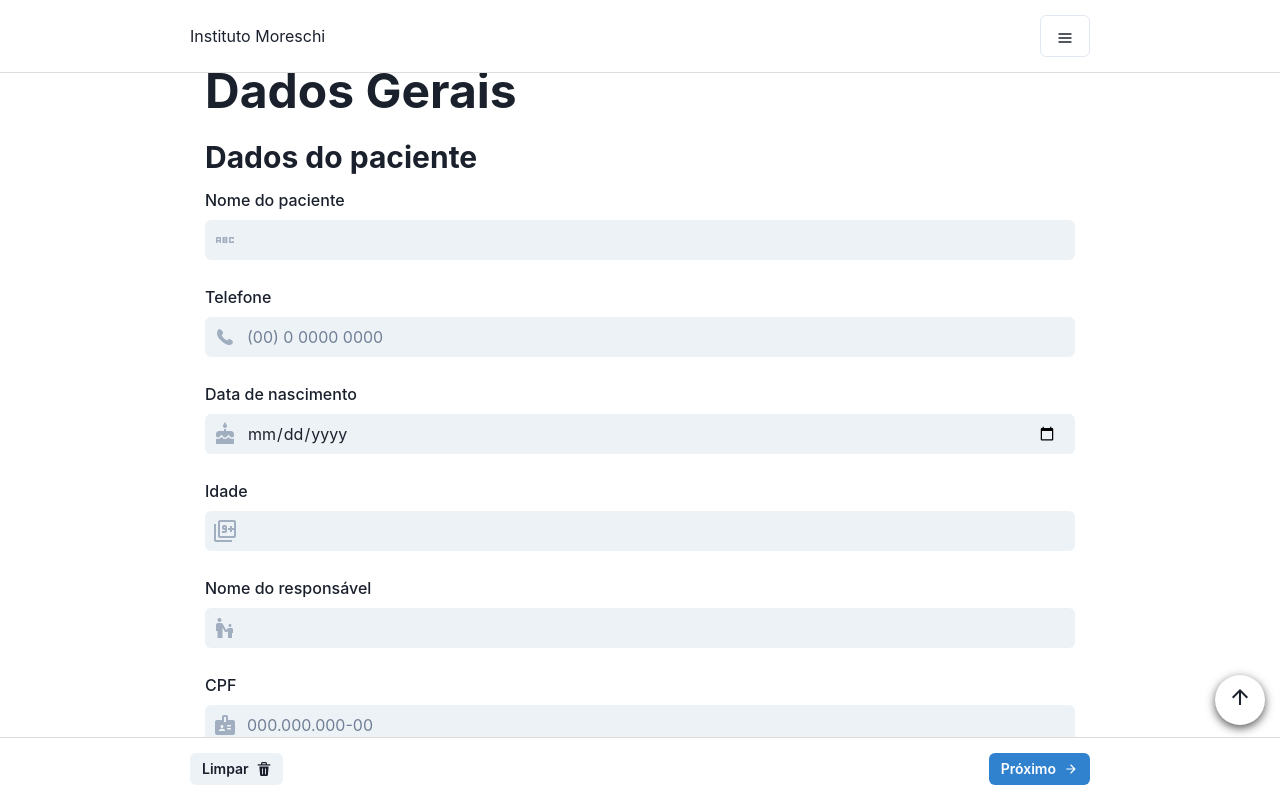
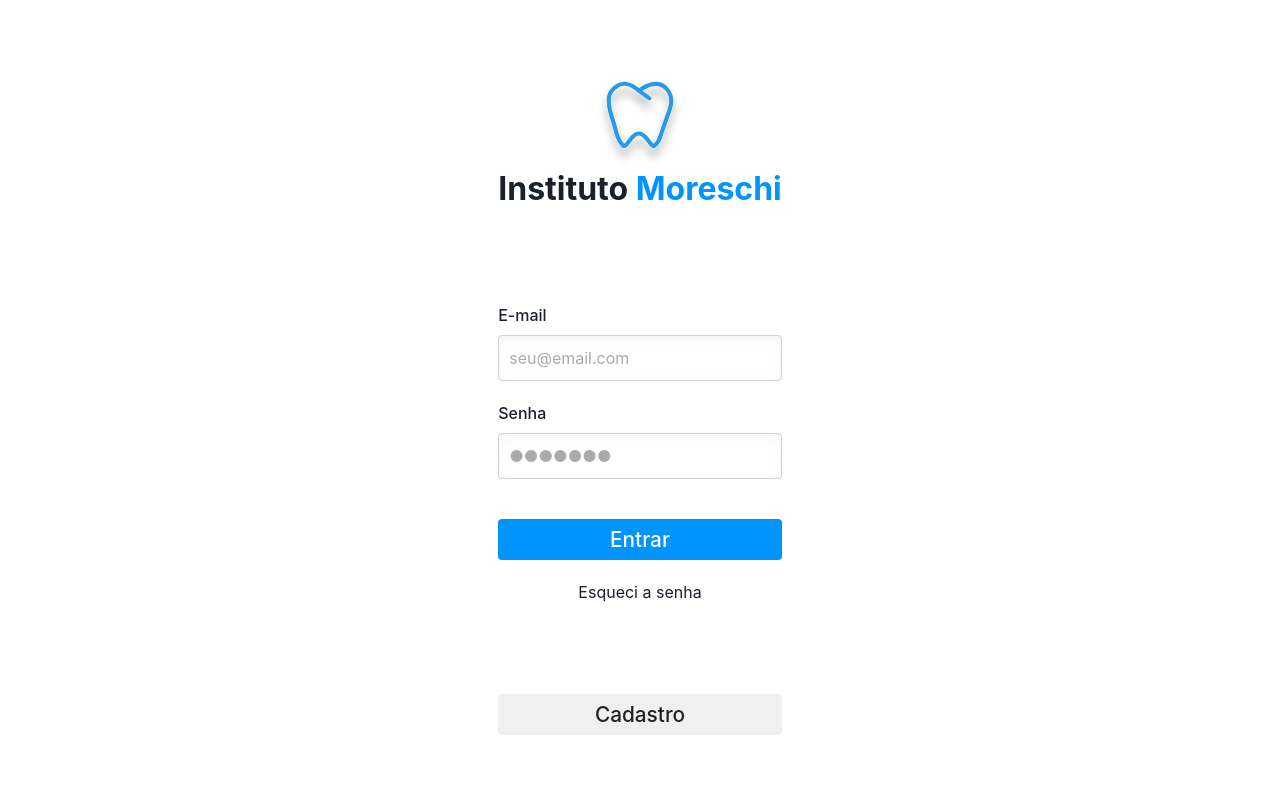
Before and after one commit to codethebasics/institutomoreschi, a Next.js app: page / in a window 1280 px wide. Shown: the top 800 px of the page. Built offline with nearby package versions, Linux system fonts and the light colour scheme.

Commit message:
signUp page

```diff
--- /dev/null
+++ b/components/forms/authentication/SignInForm.js
@@ -0,0 +1,100 @@
+import {
+    Flex,
+    FormControl,
+    FormLabel,
+    Link,
+    Text,
+    Image
+} from "@chakra-ui/react"
+import styled from "@emotion/styled"
+
+const Input = styled.input`
+    background: #FFFFFF;
+    border: 1px solid #D1D1D1;
+    box-shadow: inset 0px 4px 10px rgba(216, 216, 216, 0.25);
+    border-radius: 4px;
+    width: 100%;
+    padding: 10px;
+    outline: none;
+    color: #222;
+    transition: all .2s;
+    &:focus {
+        border-color: #0094FF;
+    }
+    &::placeholder {
+        color: #aaa;
+    }
+`;
+
+const setButtonStyleBackgroundColor = (type) => {
+    switch(type) {
+        case 'primary': return '#0094FF';
+        case 'secondary': return '#222222';
+        default: return '#F0F0F0';
+    }
+}
+
+const setButtonStyleTextColor = (type) => {
+    switch(type) {
+        case 'primary': return '#FFFFFF';
+        case 'secondary': return '#FFFFFF';
+        default: return '#222222';
+    }
+}
+
+const Button = styled.button`
+    color: ${({ type }) => setButtonStyleTextColor(type)};
+    background: ${({ type }) => setButtonStyleBackgroundColor(type)};
+    border-radius: 4px;
+    padding: 5px 10px;
+    font-size: 1.3rem;
+    font-weight: 500;
+    width: 100%;
+`;
+
+export default function SignInForm() {
+    return (
+        <Flex
+            justifyContent={'center'}
+            p={5}
+            height={'100%'}
+        >
+            <Flex
+                direction={'column'}
+                justifyContent={'space-around'}
+            >
+                <Flex direction={'column'} alignItems={'center'}>
+                    <Image height={100} src={'/img/tooth-logo.svg'} />
+                    <Flex>
+                        <Text fontWeight={'bold'} fontSize={'2rem'}>Instituto&nbsp;</Text>
+                        <Text fontWeight={'bold'} fontSize={'2rem'} color={'#0094FF'}>Moreschi</Text>
+                    </Flex>
+                </Flex>
+                <Flex direction={'column'} width={'100%'}>
+                    <FormControl>
+                        <FormLabel>E-mail</FormLabel>
+                        <Input type='email' placeholder="seu@email.com" />
+                    </FormControl>
+                    <FormControl mt={5}>
+                        <FormLabel>Senha</FormLabel>
+                        <Input type='password' placeholder="●●●●●●●" />
+                    </FormControl>
+                    <FormControl mt={10}>
+                        <Flex
+                            direction={'column'}
+                            alignItems={'center'}
+                        >
+                            <Button type={'primary'} width={'100%'}>Entrar</Button>
+                            <Link mt={5}>Esqueci a senha</Link>
+                        </Flex>
+                    </FormControl>
+                </Flex>
+                <Flex direction={'column'} width={'100%'}>
+                    <FormControl>
+                        <Button width={'100%'}>Cadastro</Button>
+                    </FormControl>
+                </Flex>
+            </Flex>
+        </Flex>
+    )
+}
--- a/pages/index.js
+++ b/pages/index.js
@@ -1,11 +1,9 @@
-import FormNavigator from '../components/forms/FormNavigator'
-import Header from '../components/template/Header'
+import SignInForm from '../components/forms/authentication/SignInForm'
 
 export default function Home() {
   return (
     <div className="mainWrapper">
-      <Header title={'Instituto Moreschi'} />
-      <FormNavigator />
+      <SignInForm />
     </div>
   )
 }
--- a/styles/globals.css
+++ b/styles/globals.css
@@ -4,5 +4,10 @@
   box-sizing: border-box;
 }
 
-.mainWrapper {
+html,
+body,
+body > div:first-child,
+div#__next,
+div#__next > div {
+  height: 100%;
 }
```
Also changed, not shown: components/forms/authentication/RegisterForm.js (added), public/img/tooth-logo.svg (added).
